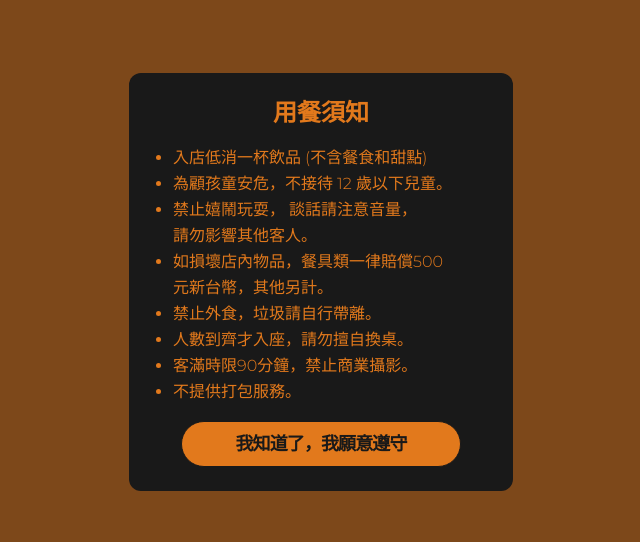
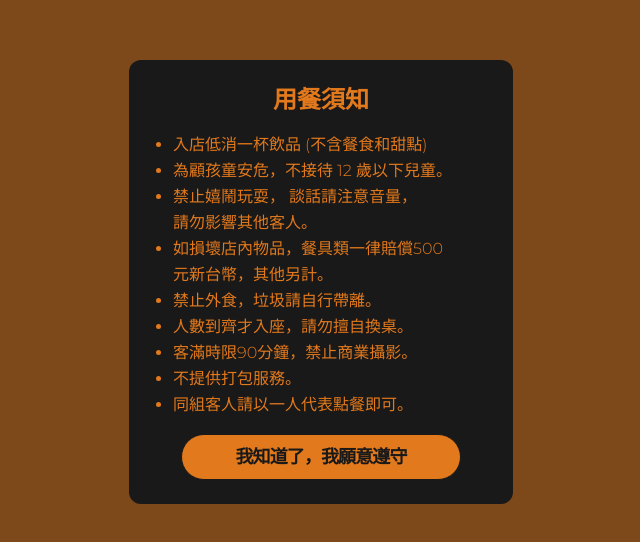
Before and after one commit to lightupcoffee/lightup_order, a Next.js app: page /components/notificationModal in a window 1280 px wide. Shown: the part 118-660 px from the top of the page, without its empty margins (319-959 px from the left). Built offline with nearby package versions, Linux system fonts and the light colour scheme.

Commit message:
入店須知增加項目

```diff
--- a/package.json
+++ b/package.json
@@ -4,7 +4,7 @@
   "private": true,
   "scripts": {
     "dev": "next dev",
-    "dev-h": "next dev -H 192.168.1.108",
+    "dev-h": "next dev -H 192.168.1.105",
     "build": "next build",
     "start": "next start",
     "lint": "next lint"
--- a/pages/components/notificationModal.js
+++ b/pages/components/notificationModal.js
@@ -21,6 +21,7 @@ const NotificationModal = ({ onClose }) => {
           <li>人數到齊才入座，請勿擅自換桌。</li>
           <li>客滿時限90分鐘，禁止商業攝影。</li>
           <li>不提供打包服務。</li>
+          <li>同組客人請以一人代表點餐即可。</li>
         </ul>
         <div className="px-12 ">
           <CButton text={'我知道了，我願意遵守'} mode={'primary'} size={'sm'} click={onClose}></CButton>
```
